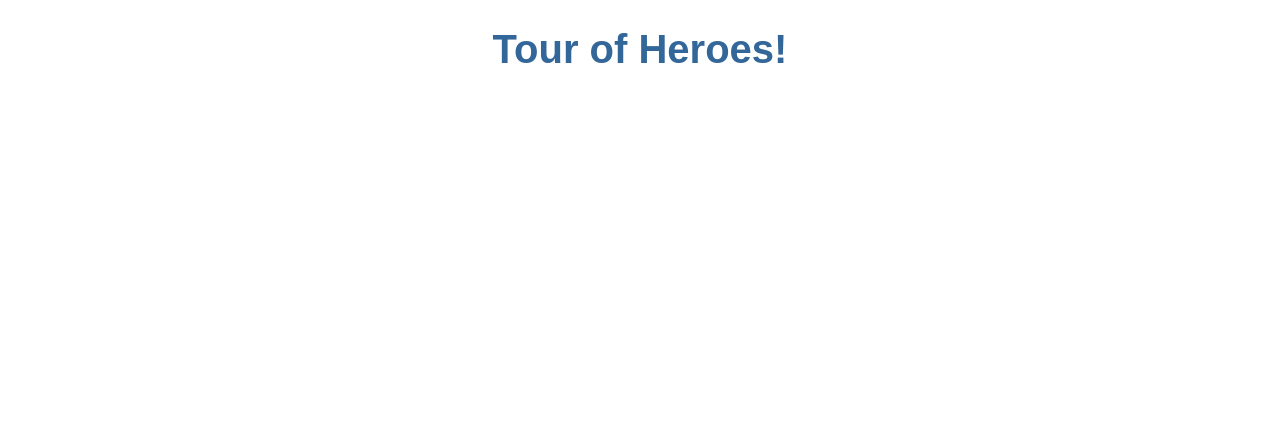
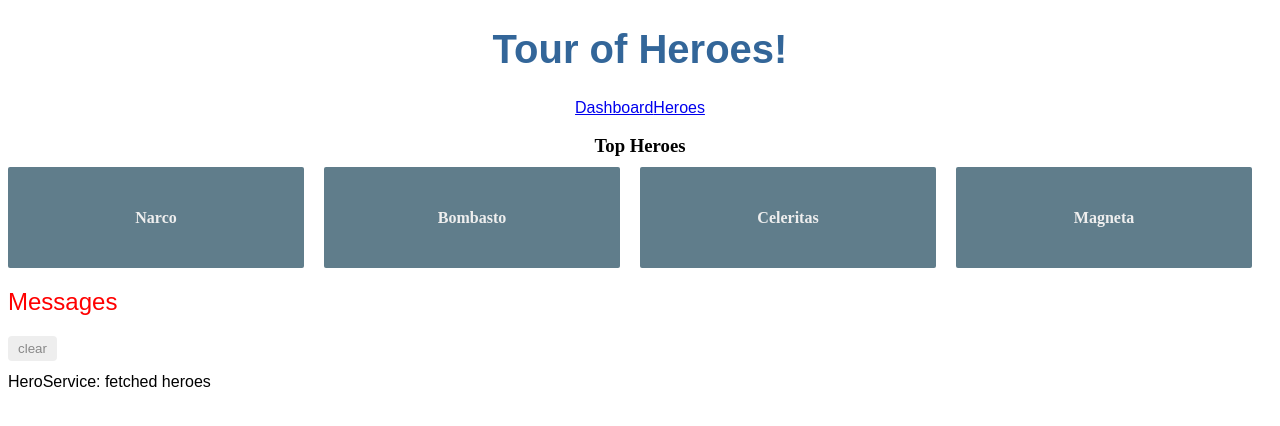
Before and after one commit to Tulkdan/tour-of-heroes, an Angular app: page /dashboard in a window 1280 px wide. Before the commit this address led to /. Shown: the top 426 px of the page. Built offline with nearby package versions, Linux system fonts and the light colour scheme.

Commit message:
Added dashboard component and added to the routes as default

```diff
--- a/src/app/app-routing.module.ts
+++ b/src/app/app-routing.module.ts
@@ -2,8 +2,11 @@
 import { RouterModule, Routes } from '@angular/router';
 
 import { HeroesComponent } from './heroes/heroes.component';
+import { DashboardComponent } from './dashboard/dashboard.component';
 
 const routes: Routes = [
+  { path: '', redirectTo: '/dashboard', pathMatch: 'full' },
+  { path: 'dashboard', component: DashboardComponent },
   { path: 'heroes', component: HeroesComponent },
 ];
 
--- a/src/app/app.component.html
+++ b/src/app/app.component.html
@@ -1,8 +1,11 @@
 <!--The content below is only a placeholder and can be replaced.-->
 <div style="text-align:center">
-  <h1>
-    {{ title }}!
-  </h1>
+  <h1> {{ title }}! </h1>
+
+  <nav>
+    <a href="/dashboard">Dashboard</a>
+    <a href="/heroes">Heroes</a>
+  </nav>
 </div>
 <router-outlet></router-outlet>
 <app-messages></app-messages>
--- a/src/app/app.module.ts
+++ b/src/app/app.module.ts
@@ -7,13 +7,15 @@
 import { HeroDetailComponent } from './hero-detail/hero-detail.component';
 import { MessagesComponent } from './messages/messages.component';
 import { AppRoutingModule } from './app-routing.module';
+import { DashboardComponent } from './dashboard/dashboard.component';
 
 @NgModule({
   declarations: [
     AppComponent,
     HeroesComponent,
     HeroDetailComponent,
-    MessagesComponent
+    MessagesComponent,
+    DashboardComponent
   ],
   imports: [
     BrowserModule,
--- /dev/null
+++ b/src/app/dashboard/dashboard.component.css
@@ -0,0 +1,63 @@
+/* DashboardComponent's private CSS styles */
+[class*='col-'] {
+  float: left;
+  padding-right: 20px;
+  padding-bottom: 20px;
+}
+[class*='col-']:last-of-type {
+  padding-right: 0;
+}
+a {
+  text-decoration: none;
+}
+*, *:after, *:before {
+  -webkit-box-sizing: border-box;
+  -moz-box-sizing: border-box;
+  box-sizing: border-box;
+}
+h3 {
+  text-align: center;
+  margin-bottom: 0;
+}
+h4 {
+  position: relative;
+}
+.grid {
+  margin: 0;
+}
+.col-1-4 {
+  width: 25%;
+}
+.module {
+  padding: 20px;
+  text-align: center;
+  color: #eee;
+  max-height: 120px;
+  min-width: 120px;
+  background-color: #607d8b;
+  border-radius: 2px;
+}
+.module:hover {
+  background-color: #eee;
+  cursor: pointer;
+  color: #607d8b;
+}
+.grid-pad {
+  padding: 10px 0;
+}
+.grid-pad > [class*='col-']:last-of-type {
+  padding-right: 20px;
+}
+@media (max-width: 600px) {
+  .module {
+    font-size: 10px;
+    max-height: 75px; }
+}
+@media (max-width: 1024px) {
+  .grid {
+    margin: 0;
+  }
+  .module {
+    min-width: 60px;
+  }
+}
--- /dev/null
+++ b/src/app/dashboard/dashboard.component.html
@@ -0,0 +1,8 @@
+<h3>Top Heroes</h3>
+<div class="grid grid-pad">
+  <a *ngFor="let hero of heroes" class="col-1-4">
+    <div class="module hero">
+      <h4>{{ hero.name }}</h4>
+    </div>
+  </a>
+</div>
--- /dev/null
+++ b/src/app/dashboard/dashboard.component.ts
@@ -0,0 +1,25 @@
+import { Component, OnInit } from '@angular/core';
+
+import { Hero } from '../hero';
+import { HeroService } from '../hero.service';
+
+@Component({
+  selector: 'app-dashboard',
+  templateUrl: './dashboard.component.html',
+  styleUrls: ['./dashboard.component.css']
+})
+export class DashboardComponent implements OnInit {
+  heroes: Hero[] = [];
+
+  constructor(private heroService: HeroService) { }
+
+  ngOnInit() {
+    this.getHero();
+  }
+
+  getHero(): void {
+    this.heroService.getHeroes()
+      .subscribe(heroes => this.heroes = heroes.slice(1, 5));
+  }
+
+}
```
Also changed, not shown: 1 other file (tests, documents, lock files or other folders).
